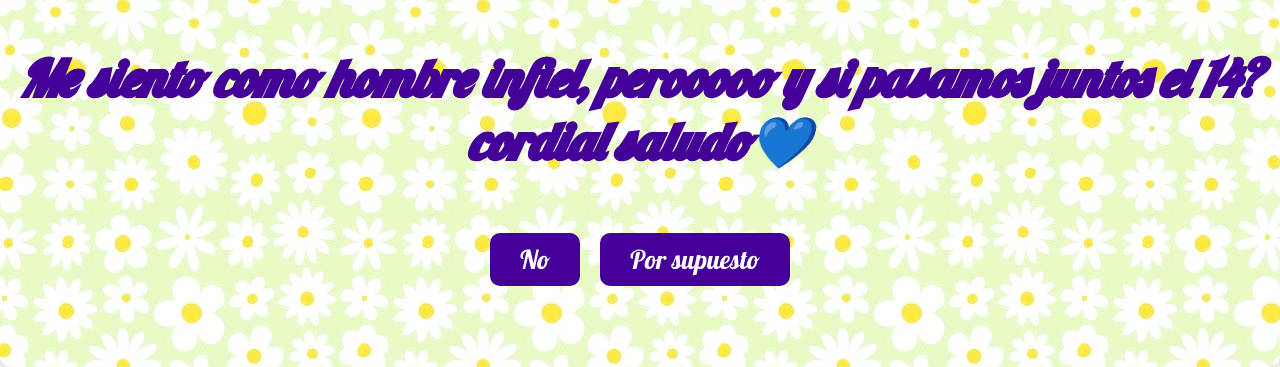
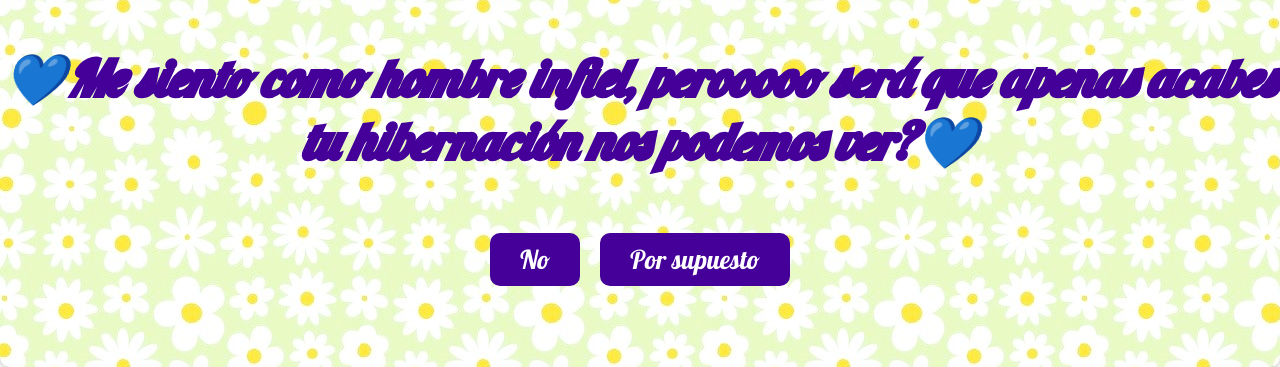
Before and after one commit to Zuleto1231/recuperacionRelacion, a plain HTML site: page index.html in a window 1280 px wide. Shown: the part 433-800 px from the top of the page. Drawn offline with Linux system fonts and the light colour scheme.

Commit message:
third  commit

```diff
--- a/index.html
+++ b/index.html
@@ -16,9 +16,8 @@
         <div class="Mainprompt">
             <img class="image" src="images/catflower.jpg"></img>
             <h1 class="hh" id="name">Hola linda!</h1>
-            <p class="pp" id="question">Me siento como hombre infiel, perooooo
-                y si pasamos juntos el 14?
-                cordial saludo💙</p>
+            <p class="pp" id="question">💙Me siento como hombre infiel, perooooo
+                será que apenas acabes tu hibernación nos podemos ver?💙</p>
             <div class="buttons">
                 <button id="no-button" onclick="showMessage('No')">No</button>
                 <button onclick="showMessage('Yes')" id="yesButton">Por supuesto</button>
```
